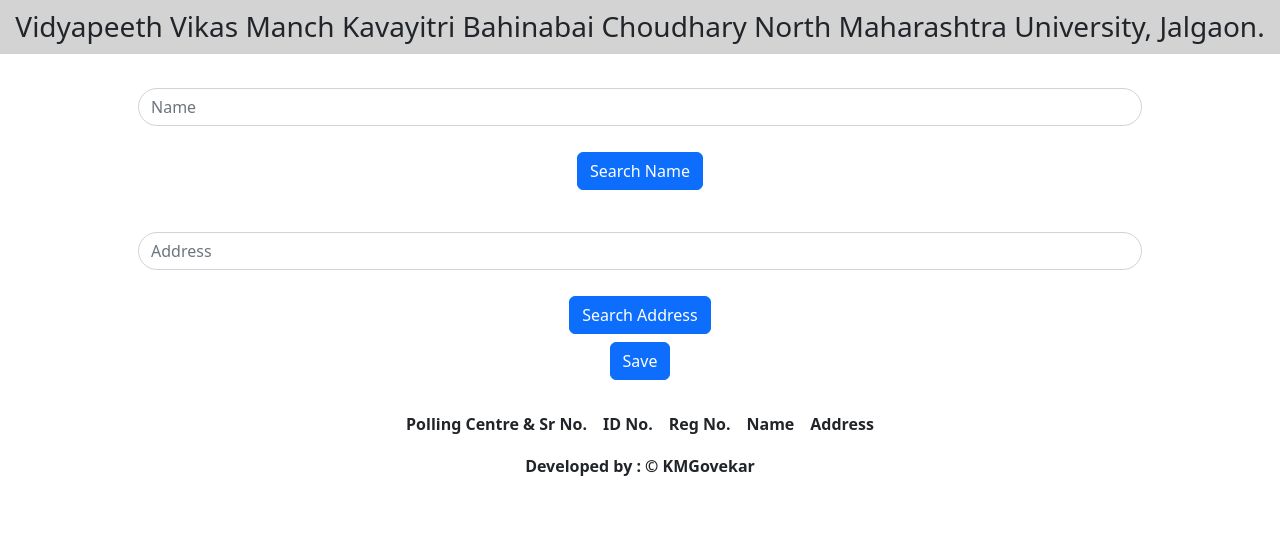
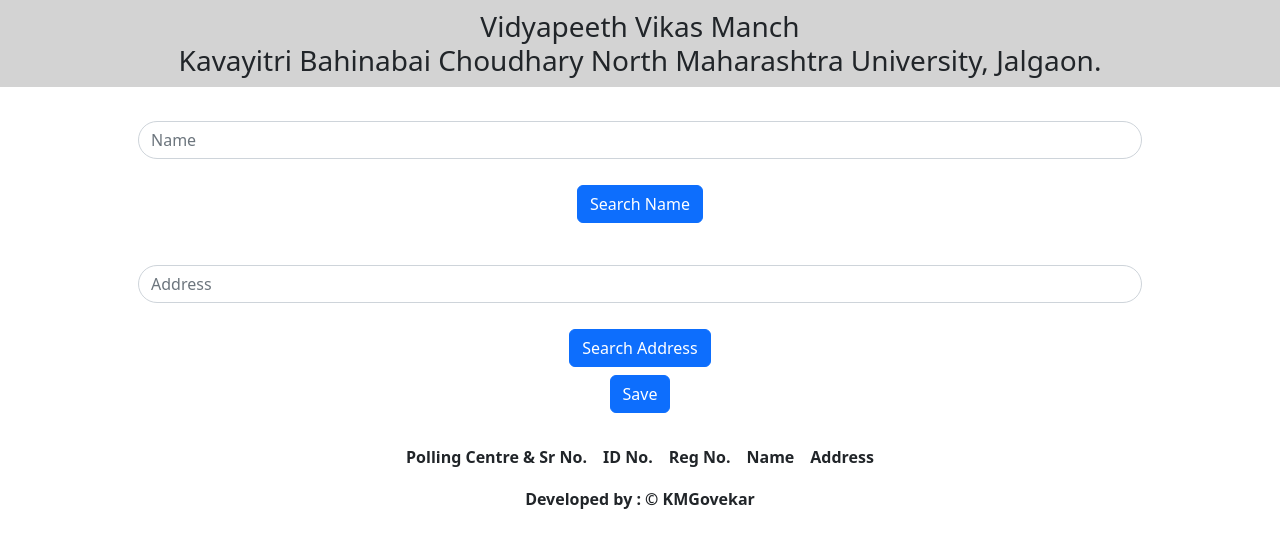
Before and after one commit to PranavGovekar/Search7, a plain HTML site: page index.html in a window 1280 px wide. Drawn offline with nearby package versions, Linux system fonts and the light colour scheme.

Commit message:
line break

```diff
--- a/index.html
+++ b/index.html
@@ -26,7 +26,7 @@
 </head>
 
 <body id="everything">
-        <h3 id="head" style="background-color:lightgrey; padding:10px; text-align:center; margin :auto">Vidyapeeth Vikas Manch
+        <h3 id="head" style="background-color:lightgrey; padding:10px; text-align:center; margin :auto">Vidyapeeth Vikas Manch<br>
         Kavayitri Bahinabai Choudhary North Maharashtra University, Jalgaon.</h3>
         <!-- <h4 id="head" style="background-color:lightgrey; padding:10px; text-align:center; margin :auto">Teacher Search</h4> -->
     <!-- <h6 id="vote" style="background-color:lightgrey; padding:10px; text-align:center; margin :auto"><b>Vote for ABVP Candidates</b></h6>
```
